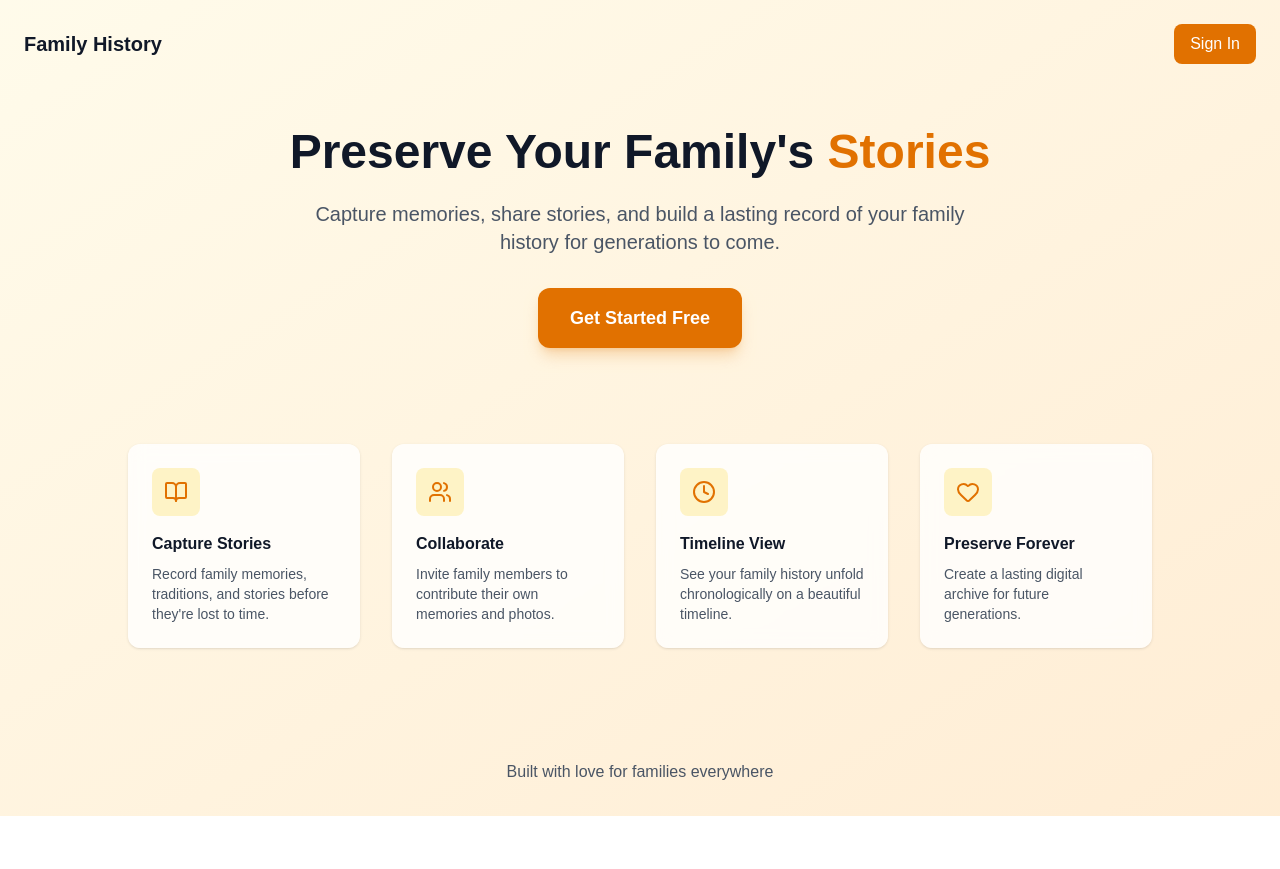
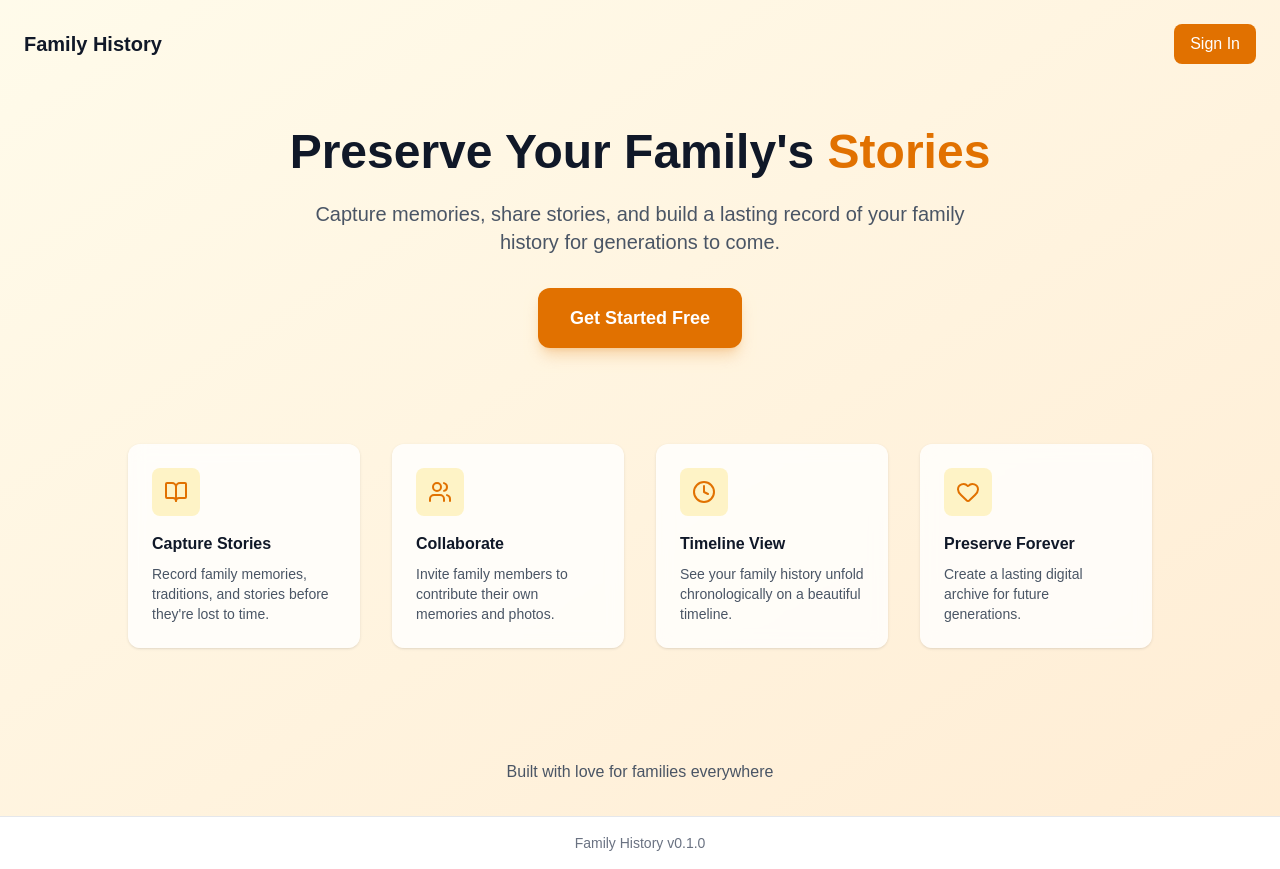
Before and after one commit to milesmeow/our-family-history, a Next.js app: page / in a window 1280 px wide. Before the commit the page ends 816 px from the top, so only its background shows below. Built offline with nearby package versions, Linux system fonts and the light colour scheme; no server answers.

Commit message:
adds a footer

```diff
--- a/src/app/layout.tsx
+++ b/src/app/layout.tsx
@@ -1,6 +1,7 @@
 import type { Metadata } from "next";
 import { Geist, Geist_Mono } from "next/font/google";
 import { SessionProvider } from "@/components/providers/SessionProvider";
+import { Footer } from "@/components/layout/Footer";
 import "./globals.css";
 
 const geistSans = Geist({
@@ -26,9 +27,12 @@ export default function RootLayout({
   return (
     <html lang="en">
       <body
-        className={`${geistSans.variable} ${geistMono.variable} antialiased`}
+        className={`${geistSans.variable} ${geistMono.variable} antialiased min-h-screen flex flex-col`}
       >
-        <SessionProvider>{children}</SessionProvider>
+        <SessionProvider>
+          <div className="flex-1">{children}</div>
+          <Footer />
+        </SessionProvider>
       </body>
     </html>
   );
--- /dev/null
+++ b/src/components/layout/Footer.tsx
@@ -0,0 +1,9 @@
+import packageJson from "../../../package.json";
+
+export function Footer() {
+  return (
+    <footer className="py-4 text-center text-sm text-gray-500 border-t border-gray-200 bg-white">
+      <p>Family History v{packageJson.version}</p>
+    </footer>
+  );
+}
```
